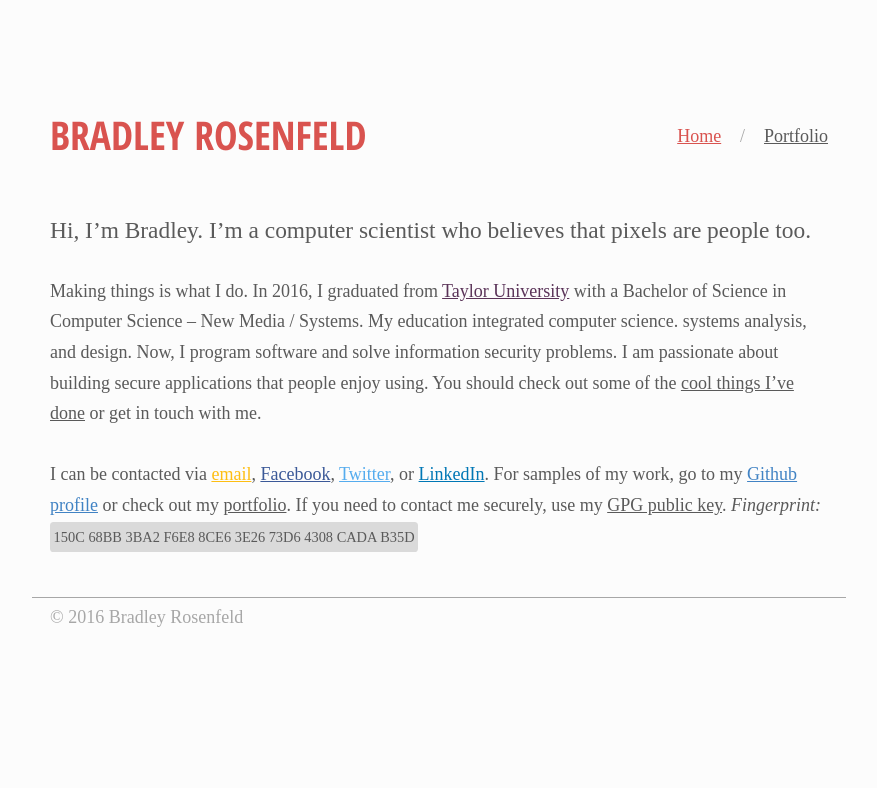
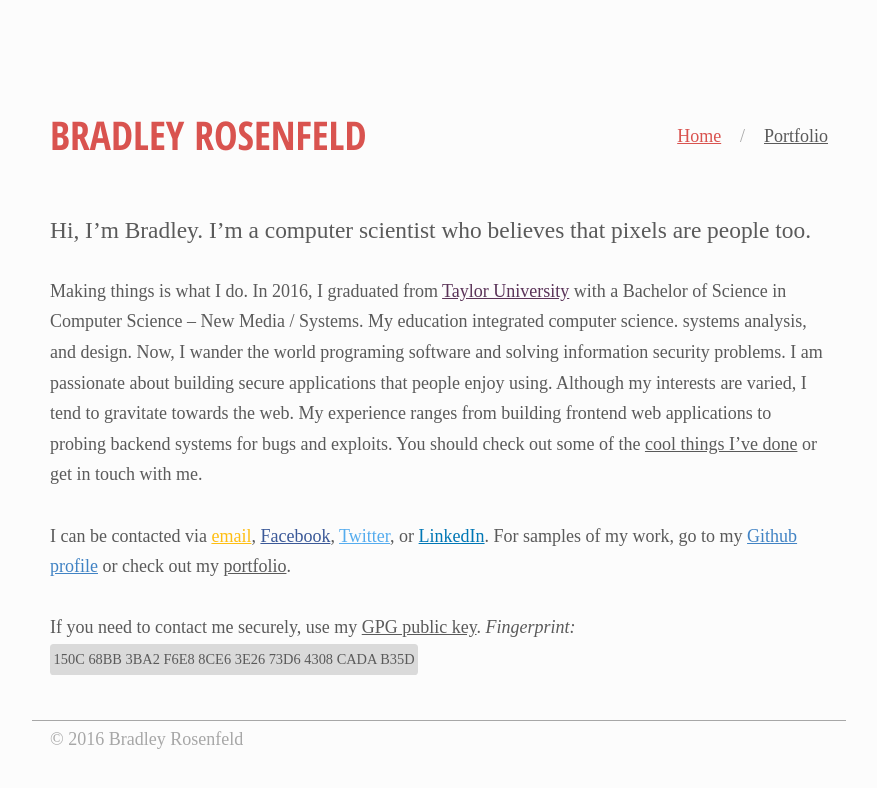
Before and after one commit to BoringCode/bradleyrosenfeld.com, a Jekyll site: the page built from index.md, in a window 1280 px wide. Shown: the top 788 px of the page, without its empty margins (201-1078 px from the left). Built offline with Jekyll 4.4.1, drawn with Linux system fonts in a browser that asks for light colours; some web fonts are replaced.

Commit message:
Home page copy changes

```diff
--- a/index.md
+++ b/index.md
@@ -6,6 +6,8 @@ nav_order: 1
 
 Hi, I'm Bradley. I'm a computer scientist who believes that pixels are people too.
 
-Making things is what I do. In 2016, I graduated from [Taylor University](http://taylor.edu) with a Bachelor of Science in Computer Science &ndash; New Media / Systems. My education integrated computer science. systems analysis, and design. Now, I program software and solve information security problems. I am passionate about building secure applications that people enjoy using. You should check out some of the [cool things I've done](/portfolio/) or get in touch with me.
+Making things is what I do. In 2016, I graduated from [Taylor University](http://taylor.edu) with a Bachelor of Science in Computer Science &ndash; New Media / Systems. My education integrated computer science. systems analysis, and design. Now, I wander the world programing software and solving information security problems. I am passionate about building secure applications that people enjoy using. Although my interests are varied, I tend to gravitate towards the web. My experience ranges from building frontend web applications to probing backend systems for bugs and exploits. You should check out some of the [cool things I've done](/portfolio/) or get in touch with me.
 
-I can be contacted via [email](mailto:site.email), [Facebook](https://www.facebook.com/bradleyrosenfeld/), [Twitter](https://twitter.com/BoringCode/), or [LinkedIn](https://linkedin.com/in/bradleyrosenfeld/). For samples of my work, go to my [Github profile](https://github.com/BoringCode/) or check out my [portfolio](/porfolio/). If you need to contact me securely, use my [GPG public key](/assets/bradleyrosenfeld-publickey.asc). *Fingerprint:* `150C 68BB 3BA2 F6E8 8CE6  3E26 73D6 4308 CADA B35D`
+I can be contacted via [email](mailto:site.email), [Facebook](https://www.facebook.com/bradleyrosenfeld/), [Twitter](https://twitter.com/BoringCode/), or [LinkedIn](https://linkedin.com/in/bradleyrosenfeld/). For samples of my work, go to my [Github profile](https://github.com/BoringCode/) or check out my [portfolio](/porfolio/).
+
+If you need to contact me securely, use my [GPG public key](/assets/bradleyrosenfeld-publickey.asc). *Fingerprint:* `150C 68BB 3BA2 F6E8 8CE6  3E26 73D6 4308 CADA B35D`
```
